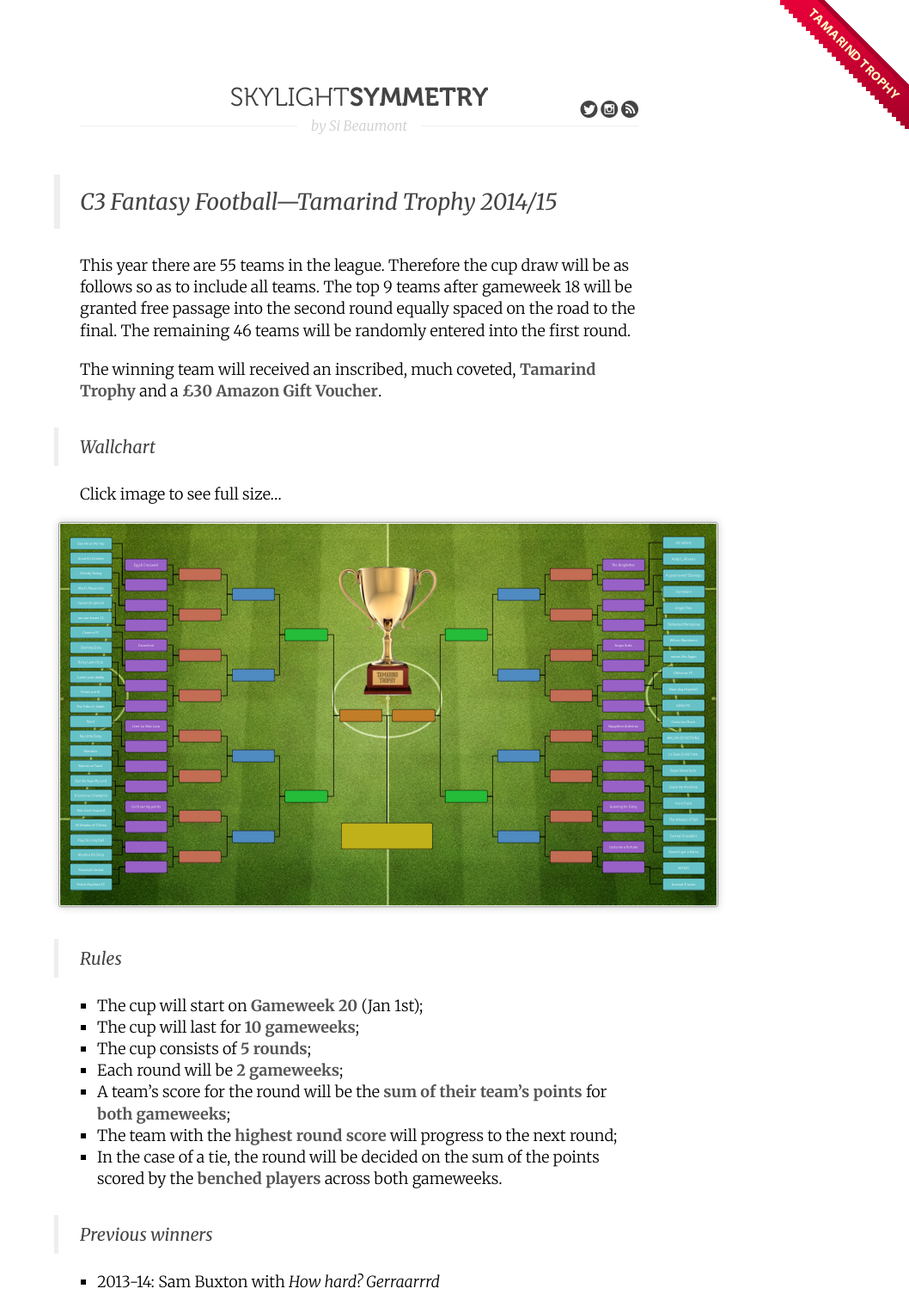
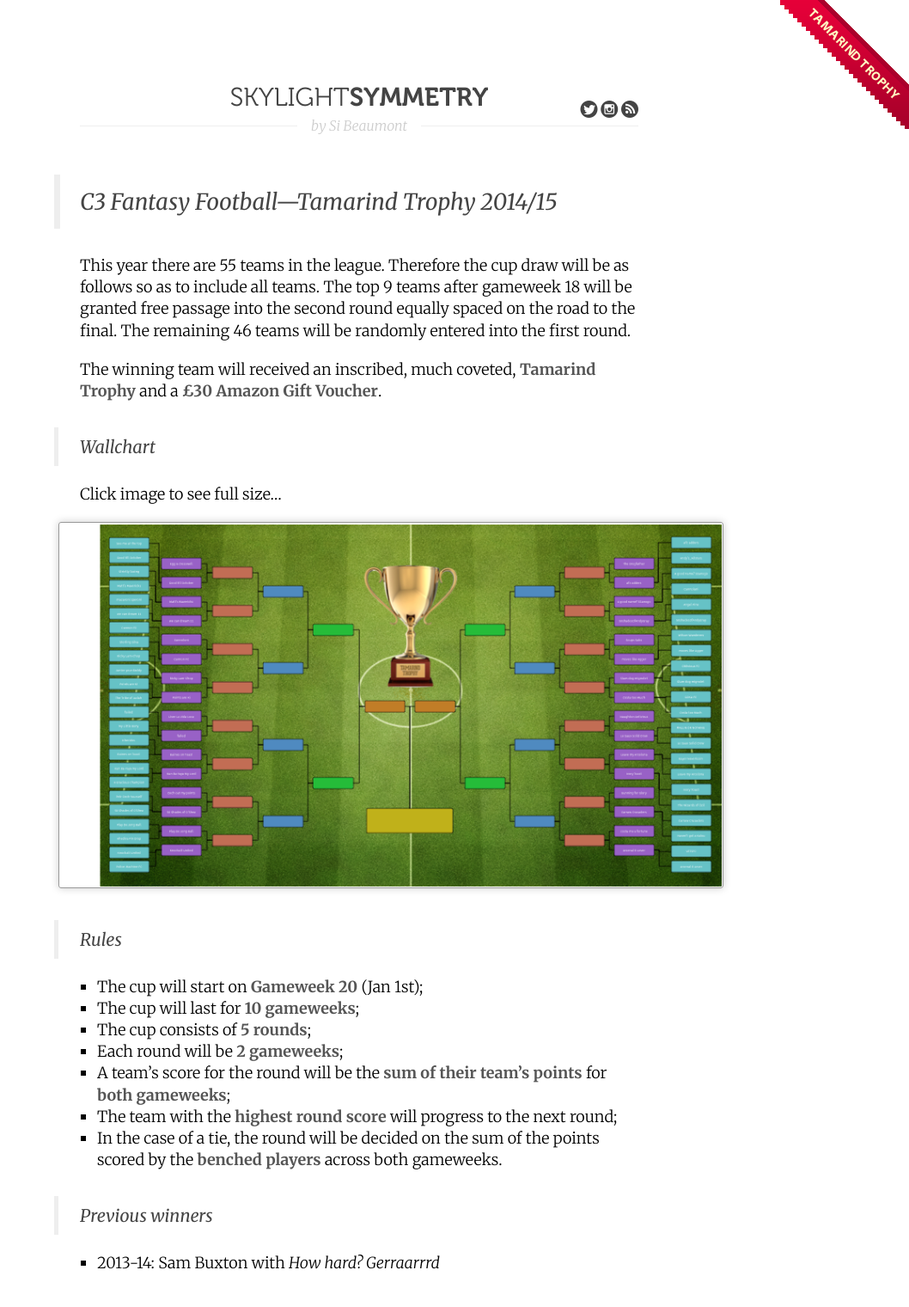
Before and after one commit to simonjbeaumont/simonjbeaumont.github.io, a Jekyll site: the page built from tamarind-trophy/index.md, in a window 1280 px wide. Shown: the whole page at 86% size, without its empty margins (222-1280 px from the left). Built offline with Jekyll 4.4.1, drawn with Linux system fonts in a browser that asks for light colours; Markdown is read by kramdown in place of the engine named in the settings; after the commit the page ends 1498 px from its top, so only the background shows below that.

Commit message:
Last 32
Signed-off-by: Si Beaumont <simon.beaumont@citrix.com>

```diff
--- a/tamarind-trophy/index.md
+++ b/tamarind-trophy/index.md
@@ -15,7 +15,7 @@ and a **£30 Amazon Gift Voucher**.
 ## Wallchart
 Click image to see full size...
 
-[![wallchart](tt-last-55.png)](tt-last-55.pdf)
+[![wallchart](tt-last-32.png)](tt-last-32.pdf)
 
 ## Rules
 * The cup will start on **Gameweek 20** (Jan 1st);
```
Also changed, not shown: tamarind-trophy/tt-last-32.png, 1 other file.
